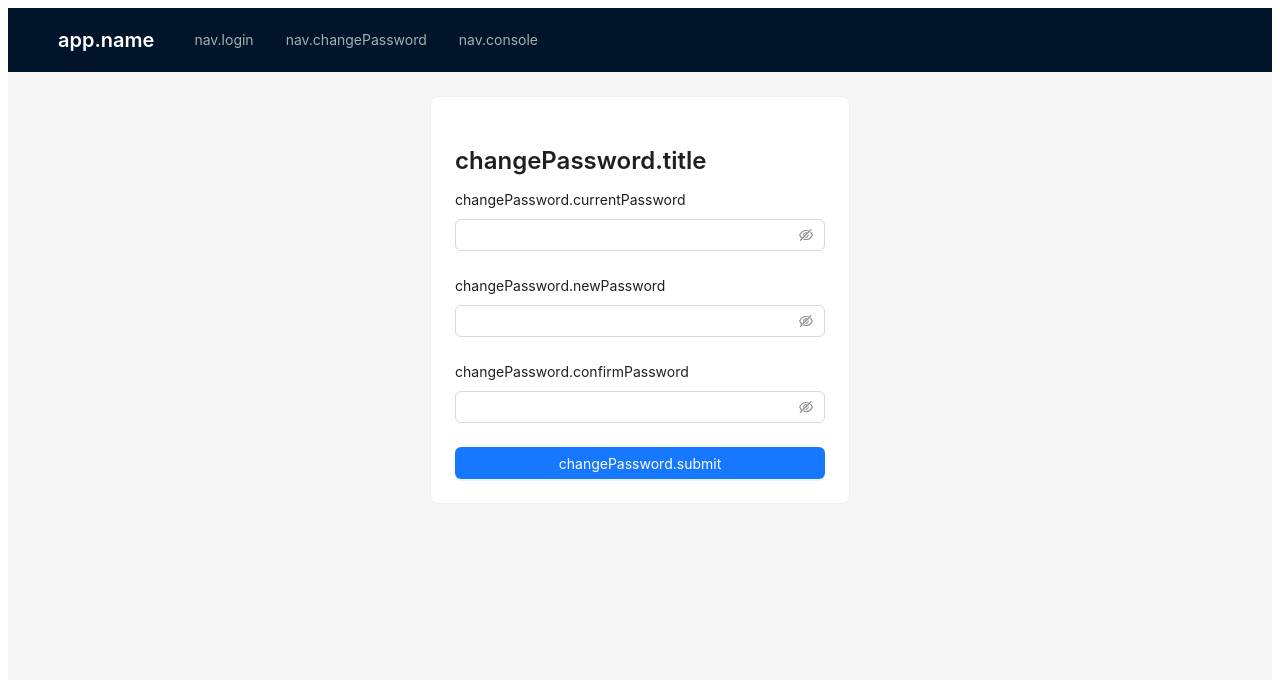
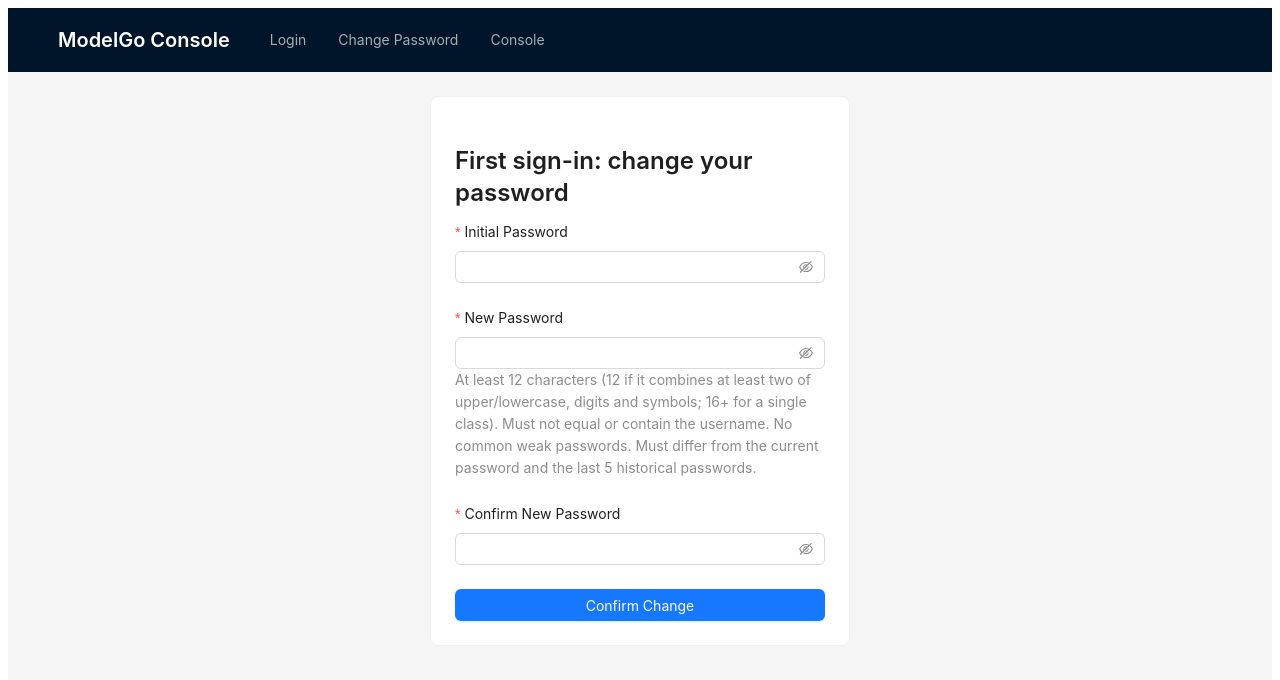
Before and after one commit to CrazyTomatoOo/model-go, a React (Vite) app in the folder web/apps/console/: page /change-password in a window 1280 px wide. Shown: the top 680 px of the page. Built offline with nearby package versions, Linux system fonts and the light colour scheme.

Commit message:
console: 改密页 #22

```diff
--- /dev/null
+++ b/web/apps/console/src/features/auth/changePassword.ts
@@ -0,0 +1,42 @@
+import { ApiError, apiFetch } from '../../lib/request';
+
+export type ChangePasswordPayload = {
+  readonly oldPassword: string;
+  readonly newPassword: string;
+};
+
+export type ChangePasswordErrorCode =
+  | 'invalidInitialPassword'
+  | 'policyViolation'
+  | 'network'
+  | 'unknown';
+
+export class ChangePasswordError extends Error {
+  readonly name = 'ChangePasswordError';
+
+  constructor(readonly code: ChangePasswordErrorCode) {
+    super(code);
+  }
+}
+
+export async function changePassword(payload: ChangePasswordPayload): Promise<void> {
+  try {
+    await apiFetch<unknown>('/api/v1/auth/password', {
+      method: 'POST',
+      body: { old_password: payload.oldPassword, new_password: payload.newPassword },
+    });
+  } catch (error) {
+    // apiFetch (lib/request.ts) parses the response body unconditionally. The password
+    // endpoint answers 204 with an empty body (login-design spec §4.1), which surfaces
+    // here as a SyntaxError and means the change succeeded. The wrapper is frozen, so
+    // the normalization lives in this module.
+    if (error instanceof SyntaxError) return;
+    if (error instanceof ApiError) {
+      if (error.status === 401) throw new ChangePasswordError('invalidInitialPassword');
+      if (error.status === 400) throw new ChangePasswordError('policyViolation');
+      throw new ChangePasswordError('unknown');
+    }
+    // Transport-level failure (connection, DNS, timeout): no HTTP status involved.
+    throw new ChangePasswordError('network');
+  }
+}
--- a/web/apps/console/src/i18n/index.ts
+++ b/web/apps/console/src/i18n/index.ts
@@ -9,6 +9,7 @@ void i18n
   .use(initReactI18next)
   .init({
     resources,
+    defaultNS: 'common',
     fallbackLng: 'en',
     supportedLngs: ['en', 'zh'],
     interpolation: { escapeValue: false },
--- a/web/apps/console/src/i18n/resources.ts
+++ b/web/apps/console/src/i18n/resources.ts
@@ -9,11 +9,20 @@ export const resources = {
       'login.username': 'Username',
       'login.password': 'Password',
       'login.submit': 'Sign in',
-      'changePassword.title': 'Change Password',
-      'changePassword.currentPassword': 'Current Password',
+      'changePassword.title': 'First sign-in: change your password',
+      'changePassword.oldPassword': 'Initial Password',
       'changePassword.newPassword': 'New Password',
       'changePassword.confirmPassword': 'Confirm New Password',
-      'changePassword.submit': 'Update Password',
+      'changePassword.policyHint':
+        'At least 12 characters (12 if it combines at least two of upper/lowercase, digits and symbols; 16+ for a single class). Must not equal or contain the username. No common weak passwords. Must differ from the current password and the last 5 historical passwords.',
+      'changePassword.submit': 'Confirm Change',
+      'changePassword.errors.required': 'This field is required',
+      'changePassword.errors.confirmMismatch': 'The new passwords do not match',
+      'changePassword.errors.invalidInitialPassword': 'The initial password is incorrect',
+      'changePassword.errors.policyViolation':
+        'The new password does not meet the password policy',
+      'changePassword.errors.network': 'Network error. Please try again later.',
+      'changePassword.errors.unknown': 'Something went wrong. Please try again later.',
       'console.title': 'Console Overview',
       'console.hello': 'Welcome to the ModelGo console.',
     },
@@ -28,11 +37,19 @@ export const resources = {
       'login.username': '用户名',
       'login.password': '密码',
       'login.submit': '登录',
-      'changePassword.title': '修改密码',
-      'changePassword.currentPassword': '当前密码',
+      'changePassword.title': '首次登录，请修改密码',
+      'changePassword.oldPassword': '初始密码',
       'changePassword.newPassword': '新密码',
       'changePassword.confirmPassword': '确认新密码',
-      'changePassword.submit': '更新密码',
+      'changePassword.policyHint':
+        '至少 12 位（含大写/小写/数字/符号中至少两类时 12 位起，纯单类需 16 位以上）；不得与用户名相同或包含用户名；不使用常见弱口令；不得与当前密码及最近 5 次历史密码相同。',
+      'changePassword.submit': '确认修改',
+      'changePassword.errors.required': '请填写此项',
+      'changePassword.errors.confirmMismatch': '两次输入的新密码不一致',
+      'changePassword.errors.invalidInitialPassword': '初始密码错误',
+      'changePassword.errors.policyViolation': '新密码不符合密码策略',
+      'changePassword.errors.network': '网络异常，请稍后重试',
+      'changePassword.errors.unknown': '操作失败，请稍后重试',
       'console.title': '控制台总览',
       'console.hello': '欢迎使用 ModelGo 控制台。',
     },
--- a/web/apps/console/src/pages/ChangePasswordPage.tsx
+++ b/web/apps/console/src/pages/ChangePasswordPage.tsx
@@ -1,23 +1,90 @@
-import { Button, Card, Form, Input, Typography } from 'antd';
+import { Alert, Button, Card, Form, Input, Typography } from 'antd';
+import { useState } from 'react';
 import { useTranslation } from 'react-i18next';
+import { useNavigate } from 'react-router';
+import {
+  ChangePasswordError,
+  changePassword,
+  type ChangePasswordErrorCode,
+} from '../features/auth/changePassword';
+
+type ChangePasswordFormValues = {
+  oldPassword: string;
+  newPassword: string;
+  confirmPassword: string;
+};
+
+const ERROR_KEYS: Record<ChangePasswordErrorCode, string> = {
+  invalidInitialPassword: 'changePassword.errors.invalidInitialPassword',
+  policyViolation: 'changePassword.errors.policyViolation',
+  network: 'changePassword.errors.network',
+  unknown: 'changePassword.errors.unknown',
+};
 
 export default function ChangePasswordPage() {
   const { t } = useTranslation();
+  const navigate = useNavigate();
+  const [errorKey, setErrorKey] = useState<string | null>(null);
+  const [submitting, setSubmitting] = useState(false);
+
+  const onFinish = async (values: ChangePasswordFormValues): Promise<void> => {
+    setErrorKey(null);
+    setSubmitting(true);
+    try {
+      await changePassword({ oldPassword: values.oldPassword, newPassword: values.newPassword });
+      navigate('/');
+    } catch (error) {
+      setErrorKey(
+        error instanceof ChangePasswordError
+          ? ERROR_KEYS[error.code]
+          : 'changePassword.errors.unknown',
+      );
+    } finally {
+      setSubmitting(false);
+    }
+  };
 
   return (
     <Card style={{ maxWidth: 420, margin: '0 auto' }}>
       <Typography.Title level={3}>{t('changePassword.title')}</Typography.Title>
-      <Form layout="vertical">
-        <Form.Item label={t('changePassword.currentPassword')} name="currentPassword">
+      <Form layout="vertical" onFinish={onFinish}>
+        <Form.Item
+          label={t('changePassword.oldPassword')}
+          name="oldPassword"
+          rules={[{ required: true, message: t('changePassword.errors.required') }]}
+        >
           <Input.Password autoComplete="current-password" />
         </Form.Item>
-        <Form.Item label={t('changePassword.newPassword')} name="newPassword">
+        <Form.Item
+          label={t('changePassword.newPassword')}
+          name="newPassword"
+          extra={t('changePassword.policyHint')}
+          rules={[{ required: true, message: t('changePassword.errors.required') }]}
+        >
           <Input.Password autoComplete="new-password" />
         </Form.Item>
-        <Form.Item label={t('changePassword.confirmPassword')} name="confirmPassword">
+        <Form.Item
+          label={t('changePassword.confirmPassword')}
+          name="confirmPassword"
+          dependencies={['newPassword']}
+          rules={[
+            { required: true, message: t('changePassword.errors.required') },
+            ({ getFieldValue }) => ({
+              validator: (_rule, value) => {
+                if (value === undefined || value === '' || value === getFieldValue('newPassword')) {
+                  return Promise.resolve();
+                }
+                return Promise.reject(new Error(t('changePassword.errors.confirmMismatch')));
+              },
+            }),
+          ]}
+        >
           <Input.Password autoComplete="new-password" />
         </Form.Item>
-        <Button type="primary" htmlType="submit" block>
+        {errorKey !== null && (
+          <Alert type="error" showIcon message={t(errorKey)} style={{ marginBottom: 16 }} />
+        )}
+        <Button type="primary" htmlType="submit" block loading={submitting}>
           {t('changePassword.submit')}
         </Button>
       </Form>
```
Also changed, not shown: 1 other file (tests, documents, lock files or other folders).
